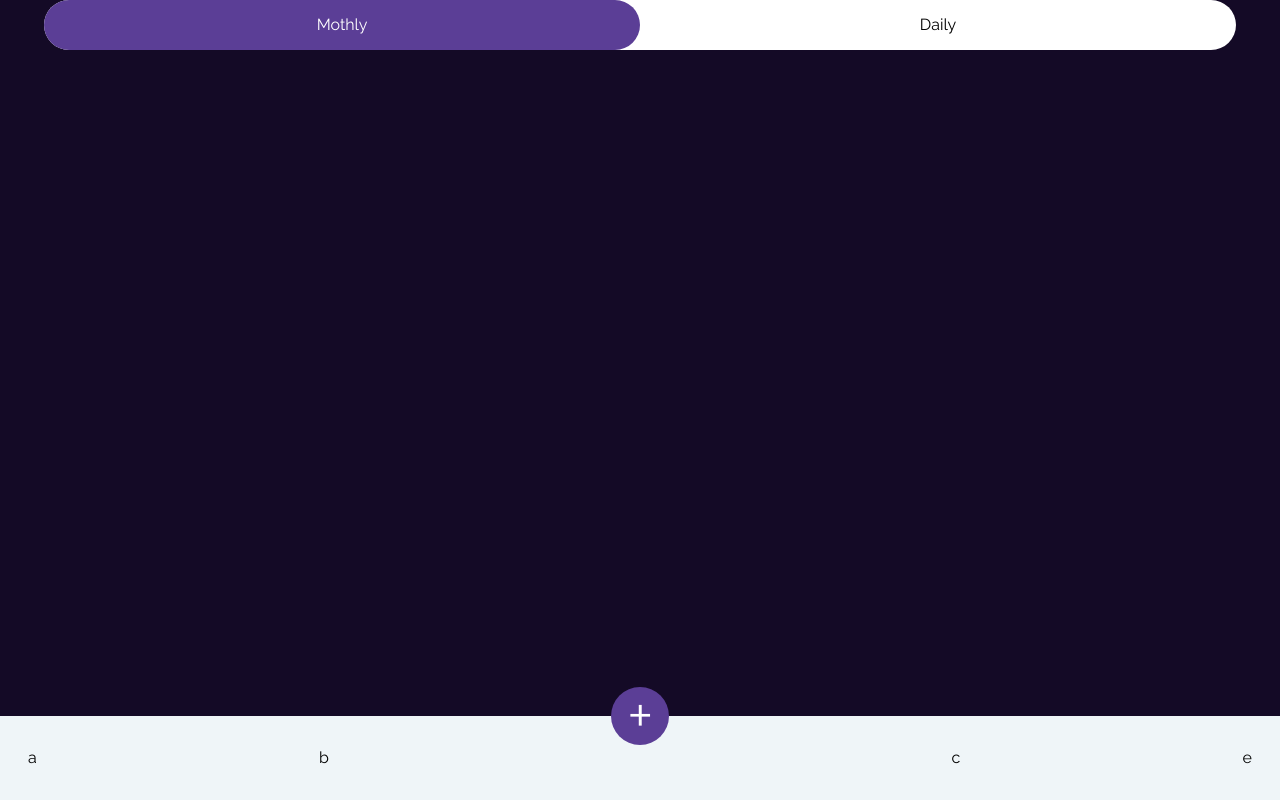
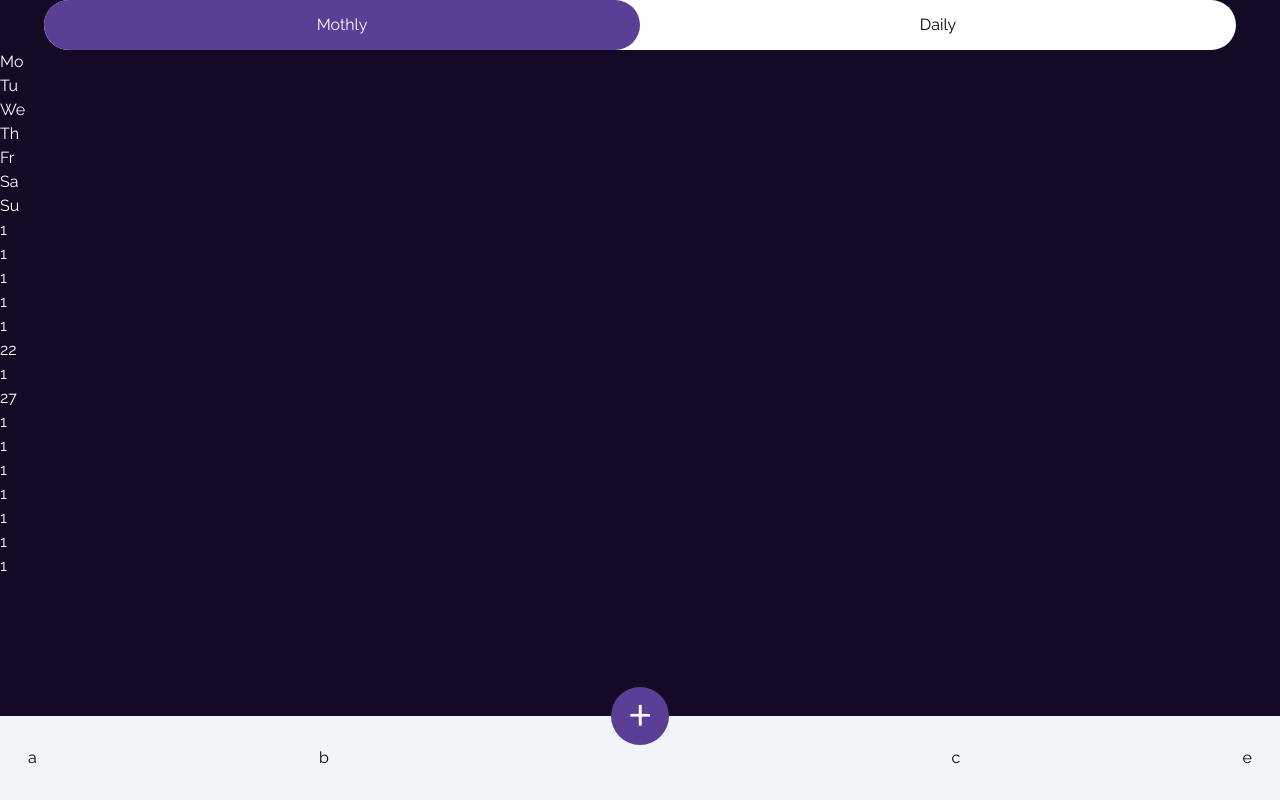
Before and after one commit to jorjodell/todo, a React (Create React App) app: page / in a window 1280 px wide. Built offline with nearby package versions, Linux system fonts and the light colour scheme.

Commit message:
Create a calendar

```diff
--- a/src/App.js
+++ b/src/App.js
@@ -2,6 +2,7 @@ import { useState } from "react";
 import Navbar from "./components/Navbar";
 import AddModal from "./components/AddModal";
 import ToggleBtn from "./components/ToggleBtn";
+import Calendar from "./components/Calendar";
 
 function App() {
   const [openAddModal, setOpenAddModal] = useState(false);
@@ -9,6 +10,7 @@ function App() {
     <div className="bg-dark-bg min-h-screen">
       <div className="logo"></div>
       <ToggleBtn />
+      <Calendar />
       <div className="filter"></div>
       <div className="list text-big"></div>
       {openAddModal && <AddModal />}
--- /dev/null
+++ b/src/components/Calendar/Calendar.jsx
@@ -0,0 +1,36 @@
+import css from './calendar.module.css'
+
+const Calendar = () => {
+  return (
+    <div className={css.calendar}>
+      <div className={css.week}>
+        <div>Mo</div>
+        <div>Tu</div>
+        <div>We</div>
+        <div>Th</div>
+        <div>Fr</div>
+        <div>Sa</div>
+        <div>Su</div>
+      </div>
+      <div className={css.grid}>
+        <div>1</div>
+        <div>1</div>
+        <div>1</div>
+        <div>1</div>
+        <div>1</div>
+        <div>22</div>
+        <div>1</div>
+        <div>27</div>
+        <div>1</div>
+        <div>1</div>
+        <div>1</div>
+        <div>1</div>
+        <div>1</div>
+        <div>1</div>
+        <div>1</div>
+      </div>
+    </div>
+  )
+}
+
+export default Calendar;
--- /dev/null
+++ b/src/components/Calendar/calendar.module.css
@@ -0,0 +1,7 @@
+.calendar {
+  @apply text-white;
+}
+
+.week {
+
+}
--- /dev/null
+++ b/src/components/Calendar/index.js
@@ -0,0 +1 @@
+export { default } from './Calendar';
```
